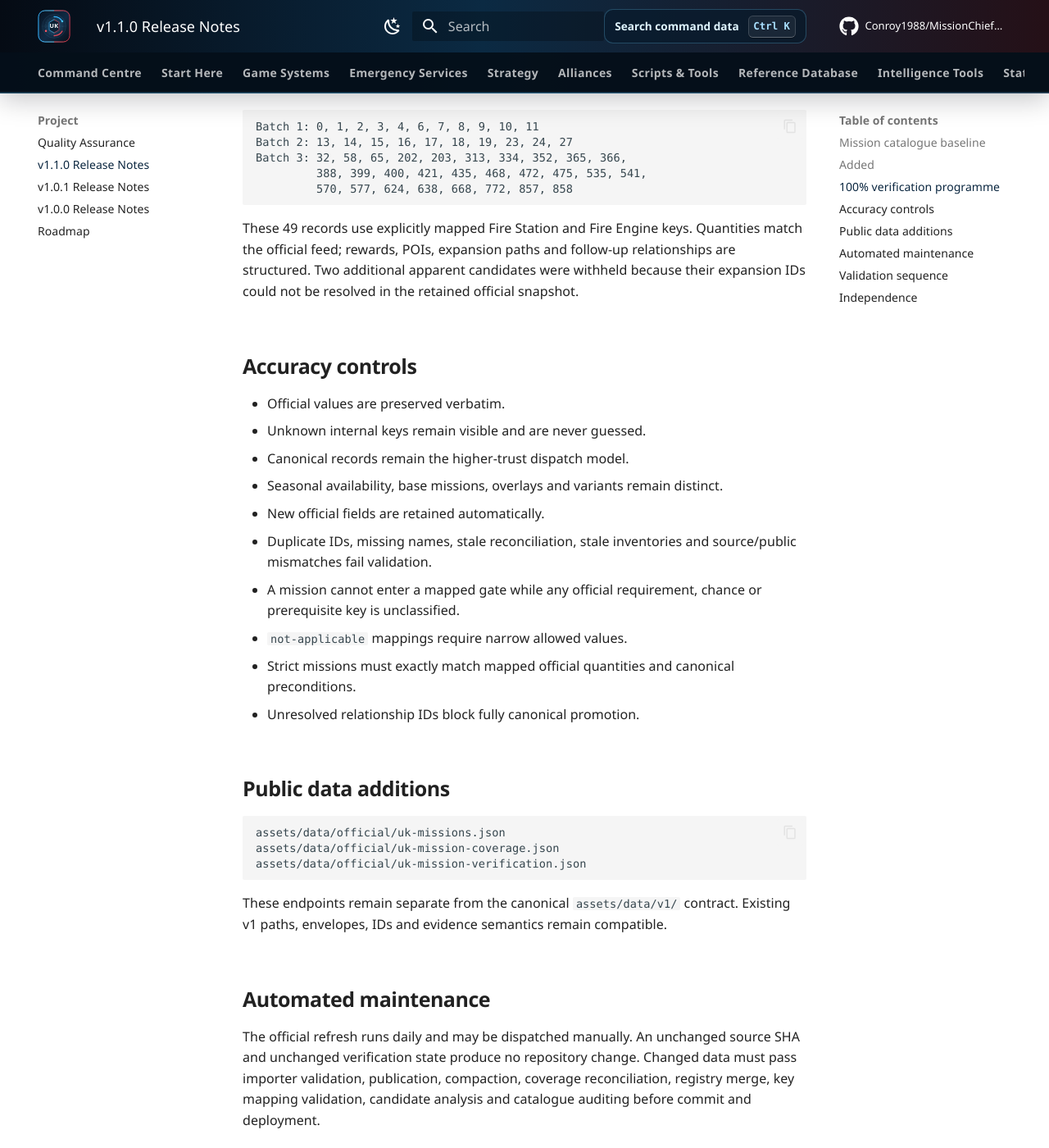
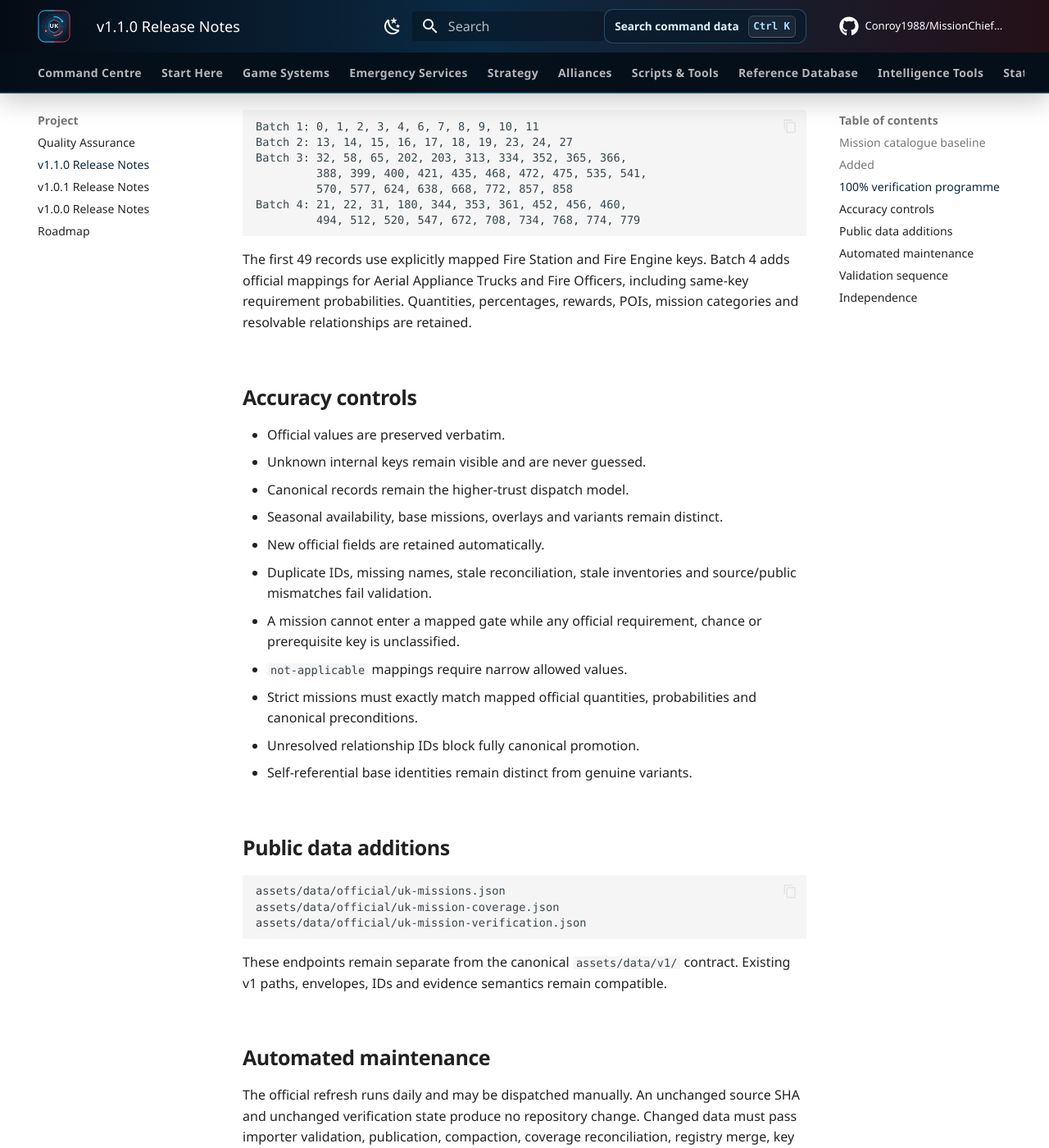
Before and after one commit to Conroy1988/MissionChief-UK, an MkDocs documentation site: the page built from docs/releases/v1.1.0.md, in a window 1280 px wide and 1400 px high, scrolled down 1964 px. Shown: the whole window at 82% size. Built offline with MkDocs 1.6.1 and Material for MkDocs 9.7.7, drawn with Linux system fonts in a browser that asks for light colours; comment, search, counter and statistics services are not loaded; some of the changed lines change nothing that is shown; some of the changed text lies outside the part shown.

Commit message:
Record fully canonical Fire Batch 4 in v1.1.0

````diff
--- a/docs/releases/v1.1.0.md
+++ b/docs/releases/v1.1.0.md
@@ -10,10 +10,10 @@ MissionChief UK v1.1.0 expands Mission Lookup from the original 62 canonical rec
 
 ```text
 1,062 official UK mission records
-107 canonical mission records
-90 official IDs matched to canonical records
-49 fully canonical mission records
-972 official records awaiting direct canonical records
+127 canonical mission records
+110 official IDs matched to canonical records
+69 fully canonical mission records
+952 official records awaiting direct canonical records
 17 canonical overlay or derived records without standalone official IDs
 46 canonical deployable-resource records
 18 canonical infrastructure records
@@ -51,13 +51,13 @@ The release includes:
 - base and scalable batch verification registries;
 - an official-key mapping registry;
 - deterministic blockers and next actions;
-- strict key-equivalence validation;
+- strict chance-aware key-equivalence validation;
 - offline coverage reconciliation after every canonical batch;
-- evidence-safe candidate analysis across all 1,062 official records;
+- evidence-safe candidate and official-key backlog analysis across all 1,062 records;
 - a generated public verification endpoint; and
 - a generated verification-status page.
 
-The first three fully canonical batches contain:
+The first four fully canonical batches contain:
 
 ```text
 Batch 1: 0, 1, 2, 3, 4, 6, 7, 8, 9, 10, 11
@@ -65,9 +65,11 @@ Batch 2: 13, 14, 15, 16, 17, 18, 19, 23, 24, 27
 Batch 3: 32, 58, 65, 202, 203, 313, 334, 352, 365, 366,
          388, 399, 400, 421, 435, 468, 472, 475, 535, 541,
          570, 577, 624, 638, 668, 772, 857, 858
+Batch 4: 21, 22, 31, 180, 344, 353, 361, 452, 456, 460,
+         494, 512, 520, 547, 672, 708, 734, 768, 774, 779
 ```
 
-These 49 records use explicitly mapped Fire Station and Fire Engine keys. Quantities match the official feed; rewards, POIs, expansion paths and follow-up relationships are structured. Two additional apparent candidates were withheld because their expansion IDs could not be resolved in the retained official snapshot.
+The first 49 records use explicitly mapped Fire Station and Fire Engine keys. Batch 4 adds official mappings for Aerial Appliance Trucks and Fire Officers, including same-key requirement probabilities. Quantities, percentages, rewards, POIs, mission categories and resolvable relationships are retained.
 
 ## Accuracy controls
 
@@ -79,8 +81,9 @@ These 49 records use explicitly mapped Fire Station and Fire Engine keys. Quanti
 - Duplicate IDs, missing names, stale reconciliation, stale inventories and source/public mismatches fail validation.
 - A mission cannot enter a mapped gate while any official requirement, chance or prerequisite key is unclassified.
 - `not-applicable` mappings require narrow allowed values.
-- Strict missions must exactly match mapped official quantities and canonical preconditions.
+- Strict missions must exactly match mapped official quantities, probabilities and canonical preconditions.
 - Unresolved relationship IDs block fully canonical promotion.
+- Self-referential base identities remain distinct from genuine variants.
 
 ## Public data additions
 
@@ -94,7 +97,7 @@ These endpoints remain separate from the canonical `assets/data/v1/` contract. E
 
 ## Automated maintenance
 
-The official refresh runs daily and may be dispatched manually. An unchanged source SHA and unchanged verification state produce no repository change. Changed data must pass importer validation, publication, compaction, coverage reconciliation, registry merge, key mapping validation, candidate analysis and catalogue auditing before commit and deployment.
+The official refresh runs daily and may be dispatched manually. An unchanged source SHA and unchanged verification state produce no repository change. Changed data must pass importer validation, publication, compaction, coverage reconciliation, registry merge, key mapping validation, candidate and key-backlog analysis, and catalogue auditing before commit and deployment.
 
 ## Validation sequence
 
@@ -104,8 +107,8 @@ The release is eligible only after:
 2. official/canonical coverage reconciliation;
 3. official catalogue losslessness validation;
 4. verification batch registry merge;
-5. official-key mapping and strict-equivalence validation;
-6. evidence-safe candidate analysis;
+5. official-key mapping and strict chance-aware equivalence validation;
+6. evidence-safe candidate and key-backlog analysis;
 7. deterministic verification-status generation;
 8. export and FAQ generation;
 9. repository, API, link and anchor auditing;
````
